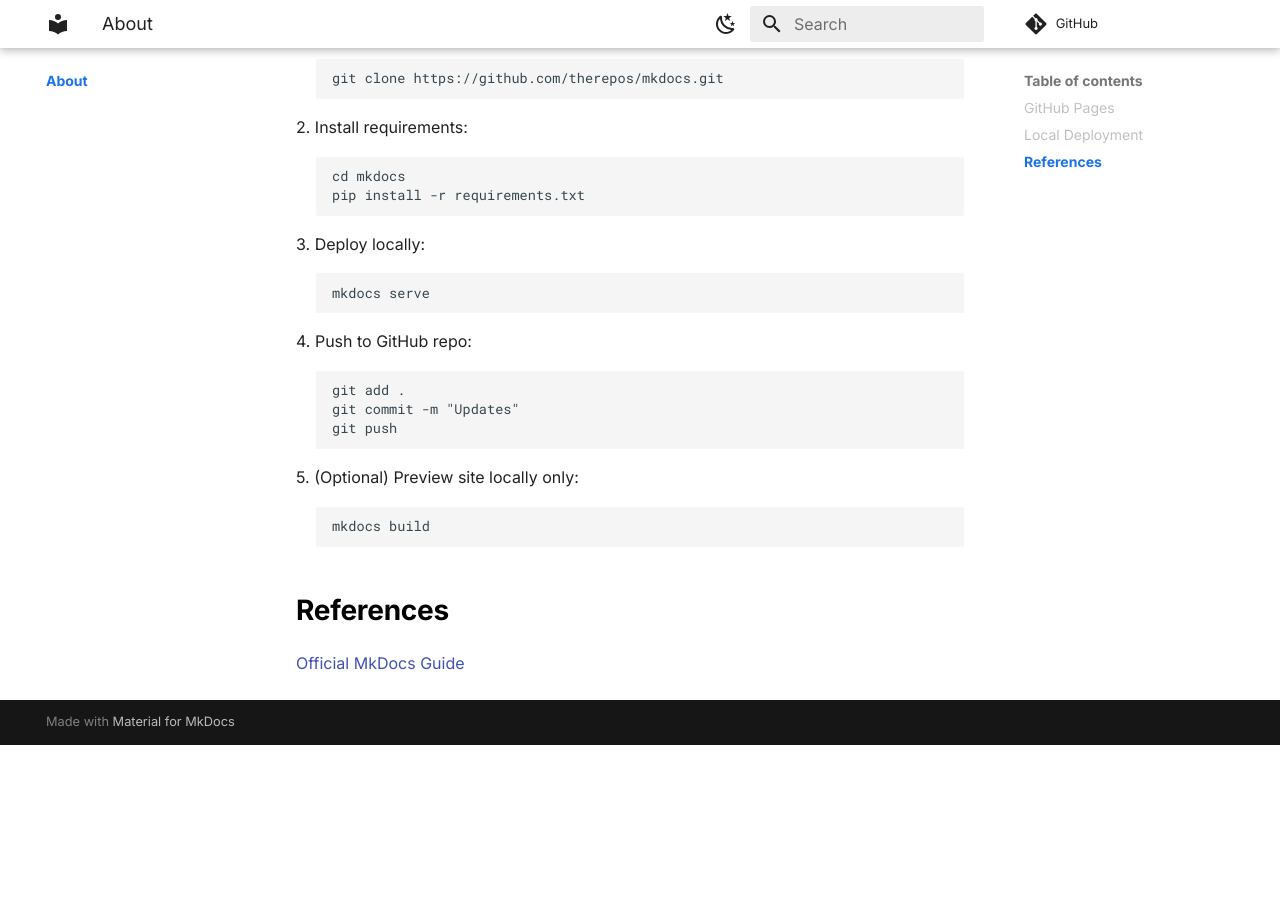
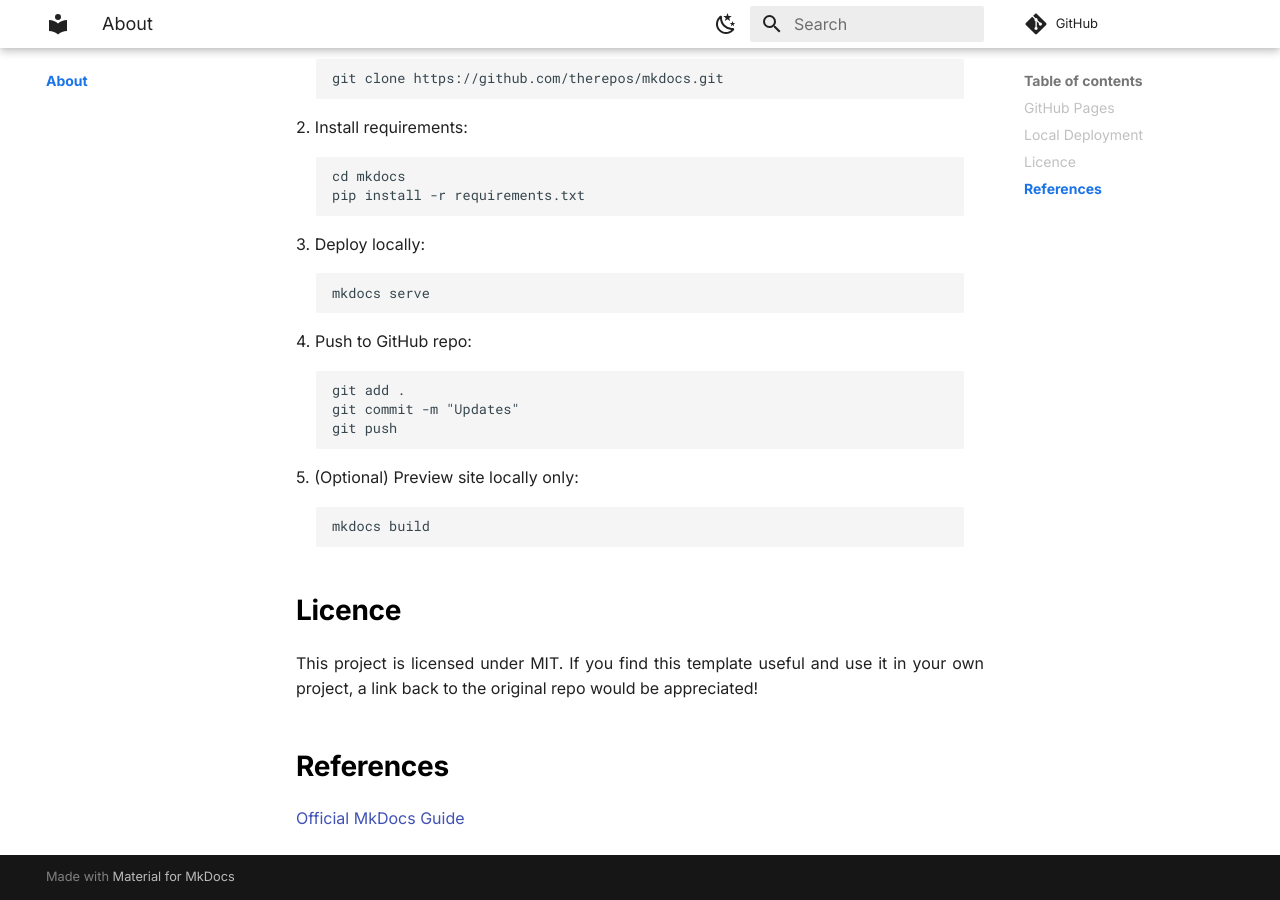
Before and after one commit to therepos/mkdocs, an MkDocs documentation site: the page built from docs/about/index.md, in a window 1280 px wide and 900 px high, scrolled down 734 px. Built offline with MkDocs 1.6.1 and Material for MkDocs 9.7.7, drawn with Linux system fonts in a browser that asks for light colours; comment, search, counter and statistics services are not loaded; before the commit the page ends 1479 px from its top, so only the background shows below that.

Commit message:
Update index.md

````diff
--- a/docs/about/index.md
+++ b/docs/about/index.md
@@ -42,5 +42,8 @@ git push
 mkdocs build
 ```
 
+## Licence
+This project is licensed under MIT. If you find this template useful and use it in your own project, a link back to the original repo would be appreciated!
+
 ## References
 [Official MkDocs Guide](https://www.mkdocs.org/)
````
